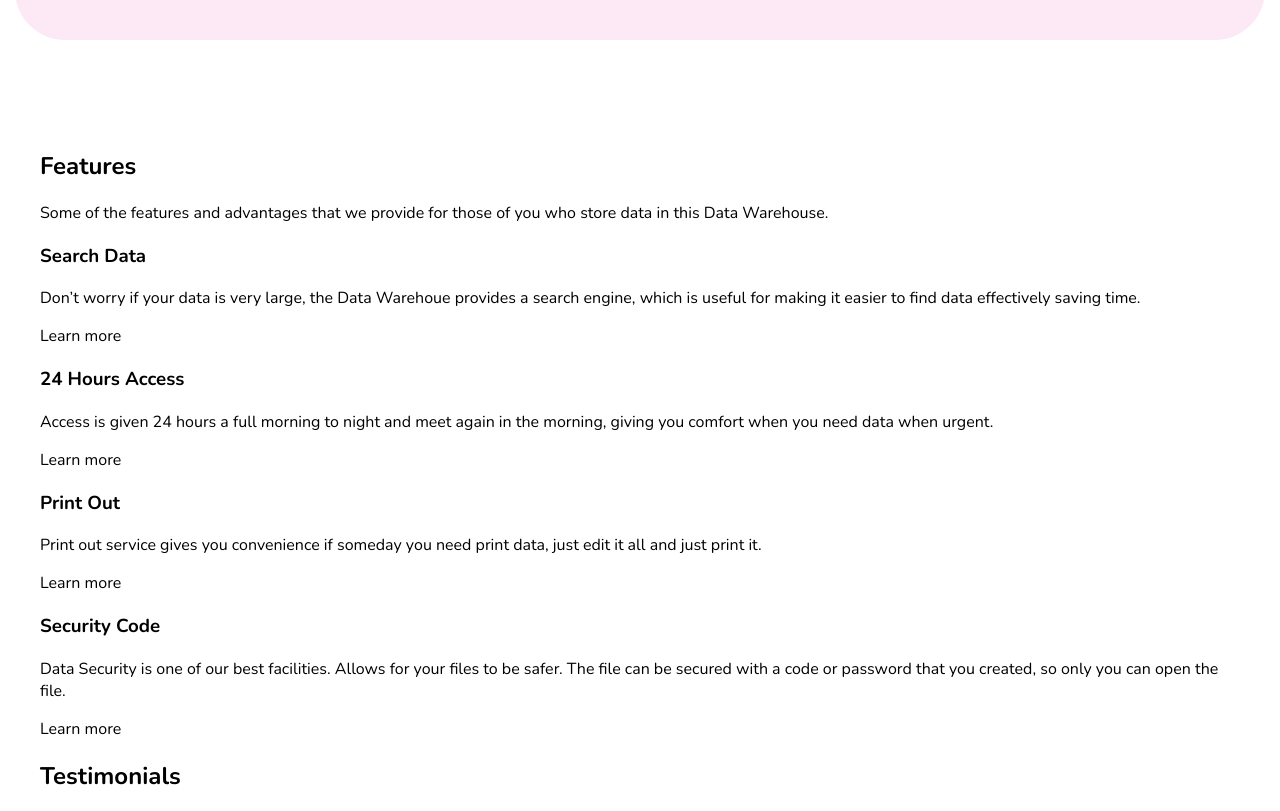
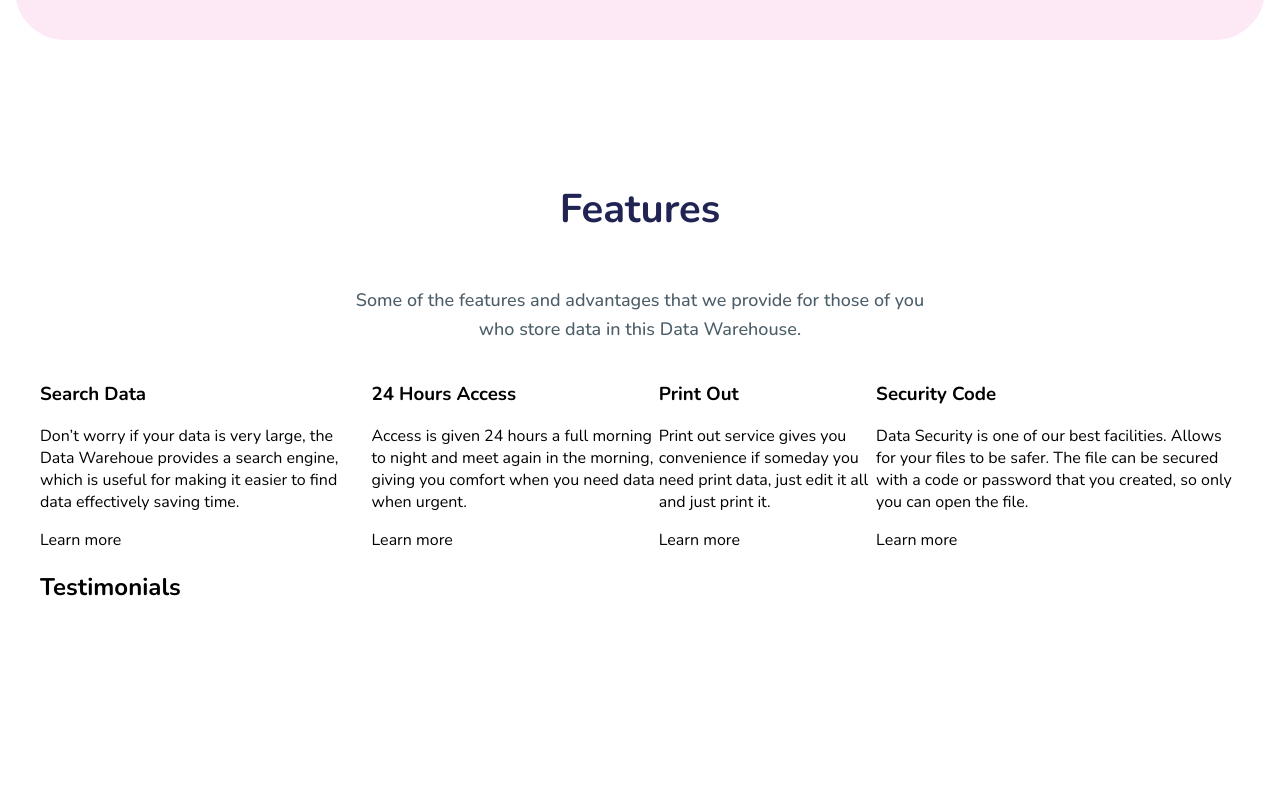
Before and after one commit to PLubrycht/website-design-project-2, a plain HTML site: page index.html in a window 1280 px wide. Shown: the part 1650-2461 px from the top of the page. After the commit the page ends 2273 px from the top, so only its background shows below. Drawn offline with nearby package versions, Linux system fonts and the light colour scheme.

Commit message:
project update

```diff
--- a/index.html
+++ b/index.html
@@ -50,7 +50,7 @@
       </div>
     </section>
     <section class="features-section content main-sections">
-      <h2 class="Features-heading">Features</h2>
+      <h2 class="features-heading">Features</h2>
       <p class="features-text">
         Some of the features and advantages that we provide for those of you who
         store data in this Data Warehouse.
--- a/styles.css
+++ b/styles.css
@@ -50,7 +50,7 @@ body {
   width: 20px;
   margin-left: 20px;
 }
-.main-sections{
+.main-sections {
   margin-top: 110px;
 }
 .hero-section {
@@ -97,7 +97,6 @@ body {
   align-items: center;
   gap: 80px;
   padding-left: 50px;
-  margin-top
 }
 .about-section-text-box {
   width: 470px;
@@ -118,3 +117,26 @@ body {
   text-align: left;
   color: #4b5d68;
 }
+.features-section {
+  display: flex;
+  flex-direction: column;
+  align-items: center;
+}
+.features-heading {
+  font-size: 40px;
+  font-weight: 700;
+  line-height: 52px;
+  text-align: center;
+  color: #212353;
+}
+.features-text {
+  width: 50%;
+  font-size: 18px;
+  font-weight: 500;
+  line-height: 28.8px;
+  text-align: center;
+  color: #4b5d68;
+}
+.features-cards {
+  display: flex;
+}
```
